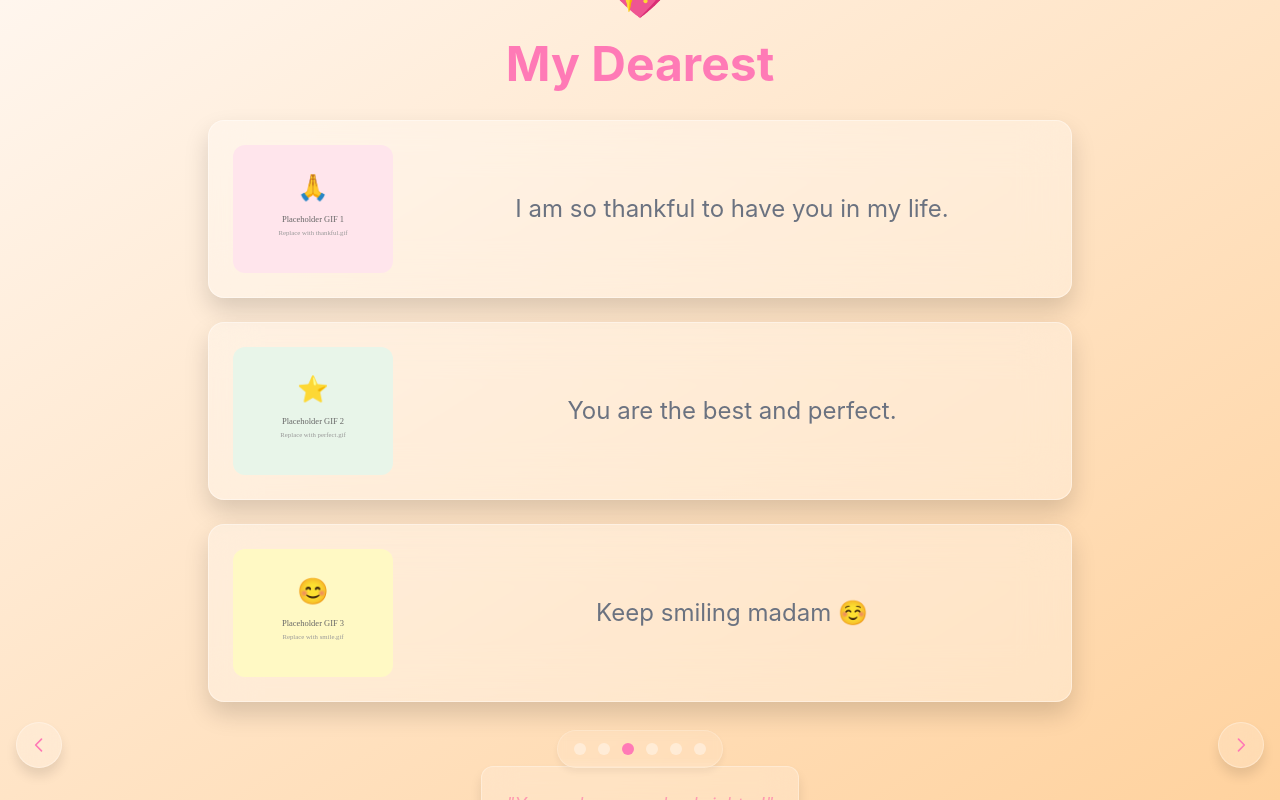
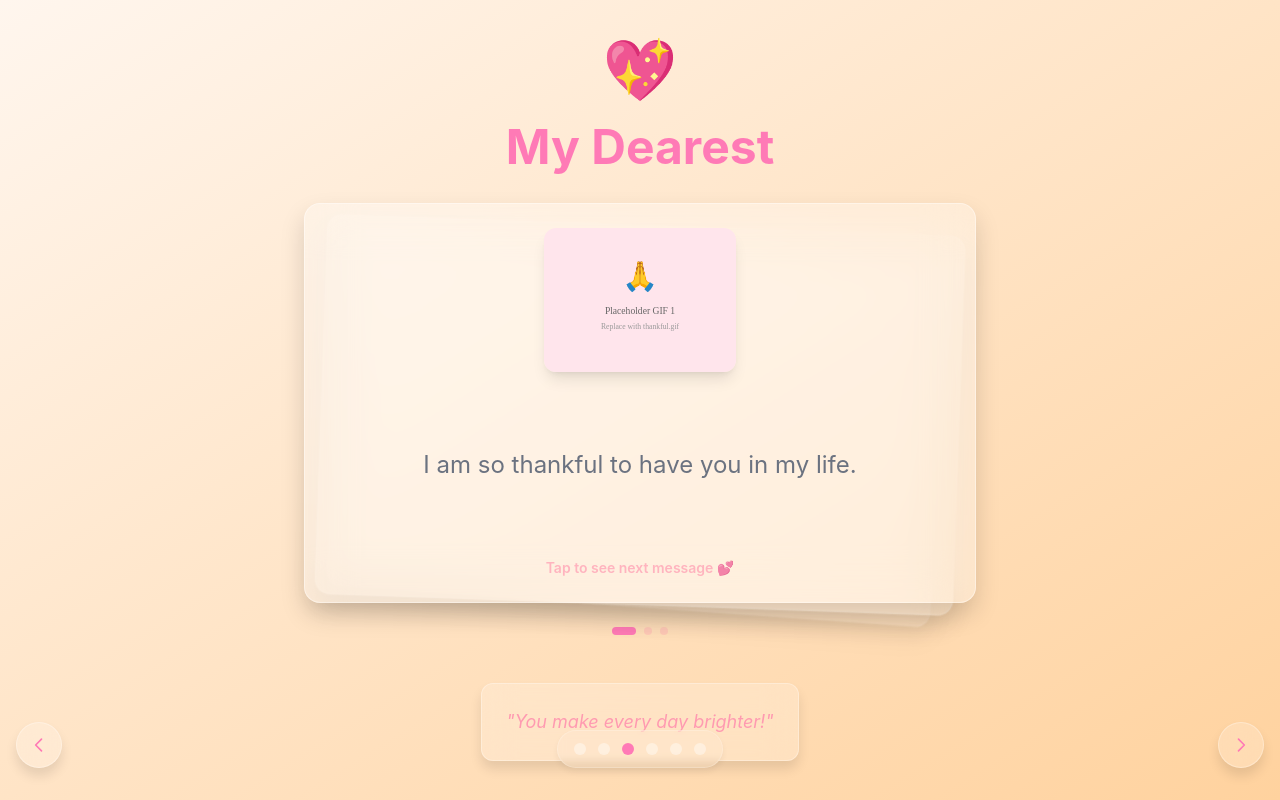
Before and after one commit to smaxiso/for-madam-ji, a React (Vite) app: page / in a window 1280 px wide. Both pictures are taken after a click on the button "Slide 3". Built offline with nearby package versions, Linux system fonts and the light colour scheme.

Commit message:
Transform message cards into scrapbook-style stacked pages with tap-to-flip animation

```diff
--- a/src/components/slides/MessageSlide.jsx
+++ b/src/components/slides/MessageSlide.jsx
@@ -1,40 +1,23 @@
-import { motion } from 'framer-motion';
+import { useState } from 'react';
+import { motion, AnimatePresence } from 'framer-motion';
 import { fadeInUp, scaleIn } from '../../utils/animations';
 
 /**
- * MessageSlide component - Stacked letter cards with GIFs
+ * MessageSlide component - Scrapbook-style stacked cards that flip on tap
  */
 function MessageSlide({ slide }) {
-  // Staggered animation for letter cards
-  const containerVariants = {
-    hidden: { opacity: 0 },
-    visible: {
-      opacity: 1,
-      transition: {
-        staggerChildren: 0.4,
-      },
-    },
+  const [currentIndex, setCurrentIndex] = useState(0);
+  const messages = slide.content.messages || [];
+
+  // Handle card tap - move to next card (loop infinitely)
+  const handleCardTap = () => {
+    setCurrentIndex((prev) => (prev + 1) % messages.length);
   };
 
-  const letterVariants = {
-    hidden: {
-      opacity: 0,
-      y: 100,
-      scale: 0.8,
-      rotateX: -15,
-    },
-    visible: {
-      opacity: 1,
-      y: 0,
-      scale: 1,
-      rotateX: 0,
-      transition: {
-        type: 'spring',
-        damping: 15,
-        stiffness: 100,
-      },
-    },
-  };
+  // Get current message
+  const currentMessage = messages[currentIndex];
+  const messageText = typeof currentMessage === 'string' ? currentMessage : currentMessage?.text;
+  const messageGif = typeof currentMessage === 'object' ? currentMessage?.gif : null;
 
   return (
     <div className="text-center max-w-4xl mx-auto px-4">
@@ -58,58 +41,126 @@ function MessageSlide({ slide }) {
         </motion.h2>
       )}
 
-      {/* Stacked Letter Cards */}
-      <motion.div
-        className="space-y-6 mb-8"
-        variants={containerVariants}
-        initial="hidden"
-        animate="visible"
-      >
-        {slide.content.messages.map((message, index) => {
-          const messageText = typeof message === 'string' ? message : message.text;
-          const messageGif = typeof message === 'object' ? message.gif : null;
+      {/* Scrapbook Stack Container */}
+      <div className="relative w-full max-w-2xl mx-auto h-[400px] mb-8">
+        {/* Stack of cards behind (peek effect) */}
+        {messages.map((_, index) => {
+          // Only show next 2 cards behind current
+          const offset = (index - currentIndex + messages.length) % messages.length;
+          if (offset === 0 || offset > 2) return null;
 
           return (
+            <div
+              key={`peek-${index}`}
+              className="absolute inset-0 glass-strong rounded-2xl shadow-xl pointer-events-none"
+              style={{
+                zIndex: messages.length - offset,
+                transform: `translateY(${offset * 12}px) scale(${1 - offset * 0.05}) rotate(${offset * 2}deg)`,
+                opacity: 1 - offset * 0.3,
+              }}
+            />
+          );
+        })}
+
+        {/* Current Active Card */}
+        <AnimatePresence mode="wait">
           <motion.div
-              key={index}
-              className="glass-strong rounded-2xl p-6 shadow-xl"
-              variants={letterVariants}
+            key={currentIndex}
+            className="absolute inset-0 glass-strong rounded-2xl p-6 shadow-2xl cursor-pointer"
+            style={{ zIndex: messages.length + 1 }}
+            onClick={handleCardTap}
+            initial={{
+              scale: 0.9,
+              opacity: 0,
+              rotateY: -15,
+            }}
+            animate={{
+              scale: 1,
+              opacity: 1,
+              rotateY: 0,
+            }}
+            exit={{
+              x: -600,
+              opacity: 0,
+              rotateZ: -20,
+              transition: {
+                duration: 0.5,
+                ease: 'easeInOut',
+              },
+            }}
+            transition={{
+              type: 'spring',
+              damping: 20,
+              stiffness: 150,
+            }}
             whileHover={{
               scale: 1.02,
-                boxShadow: '0 20px 40px rgba(255, 154, 177, 0.3)',
+              boxShadow: '0 25px 50px rgba(255, 154, 177, 0.4)',
             }}
+            whileTap={{ scale: 0.98 }}
           >
-              <div className="flex flex-col md:flex-row items-center gap-6">
+            <div className="flex flex-col h-full items-center justify-center gap-6">
               {/* GIF */}
               {messageGif && (
-                  <div className="flex-shrink-0">
+                <motion.div
+                  className="flex-shrink-0"
+                  initial={{ scale: 0, rotate: -180 }}
+                  animate={{ scale: 1, rotate: 0 }}
+                  transition={{ delay: 0.2, type: 'spring' }}
+                >
                   <img
                     src={messageGif}
-                      alt={`Message ${index + 1}`}
-                      className="w-40 h-32 object-cover rounded-xl"
+                    alt={`Message ${currentIndex + 1}`}
+                    className="w-48 h-36 object-cover rounded-xl shadow-lg"
                   />
-                  </div>
+                </motion.div>
               )}
 
               {/* Message Text */}
-                <div className="flex-1">
+              <motion.div
+                className="flex-1 flex items-center justify-center px-4"
+                initial={{ opacity: 0, y: 20 }}
+                animate={{ opacity: 1, y: 0 }}
+                transition={{ delay: 0.3 }}
+              >
                 <p className="text-xl md:text-2xl text-muted-grey leading-relaxed">
                   {messageText}
                 </p>
+              </motion.div>
+
+              {/* Tap instruction */}
+              <motion.div
+                className="text-sm text-blush/70 font-semibold"
+                initial={{ opacity: 0 }}
+                animate={{ opacity: 1 }}
+                transition={{ delay: 0.5 }}
+              >
+                Tap to see next message 💕
+              </motion.div>
+            </div>
+          </motion.div>
+        </AnimatePresence>
+
+        {/* Progress indicator */}
+        <div className="absolute -bottom-8 left-1/2 transform -translate-x-1/2 flex gap-2">
+          {messages.map((_, index) => (
+            <div
+              key={index}
+              className={`w-2 h-2 rounded-full transition-all duration-300 ${
+                index === currentIndex ? 'bg-soft-rose w-6' : 'bg-blush/30'
+              }`}
+            />
+          ))}
         </div>
       </div>
-            </motion.div>
-          );
-        })}
-      </motion.div>
 
       {/* Optional quote */}
       {slide.content.quote && (
         <motion.div
-          className="glass-medium rounded-xl p-6 mt-8 inline-block"
+          className="glass-medium rounded-xl p-6 mt-12 inline-block"
           initial={{ opacity: 0, y: 20 }}
           animate={{ opacity: 1, y: 0 }}
-          transition={{ delay: 1.5 }}
+          transition={{ delay: 0.8 }}
         >
           <p className="text-lg italic text-blush">
             &quot;{slide.content.quote}&quot;
```
Lines whose indentation alone changed are shown as unchanged.
